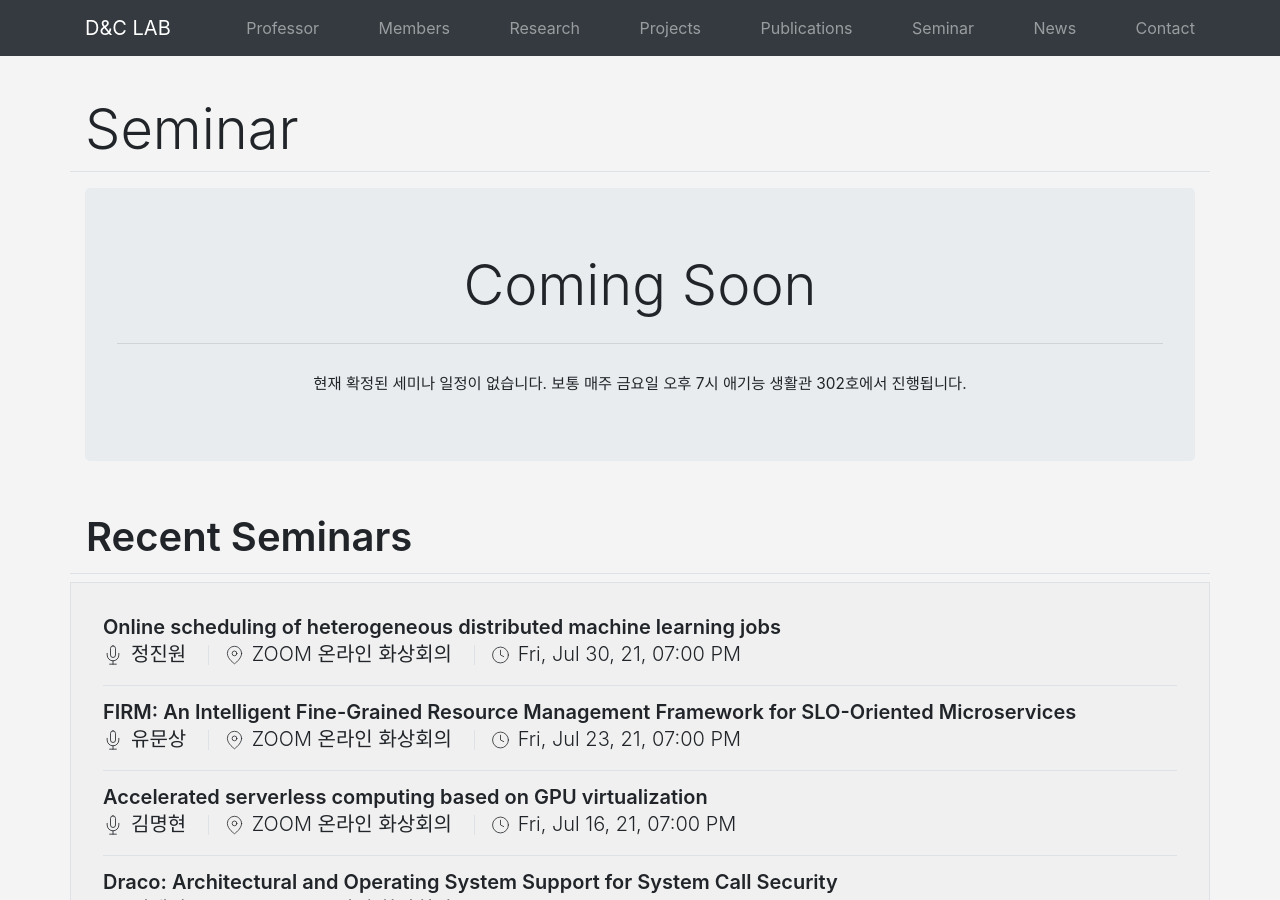
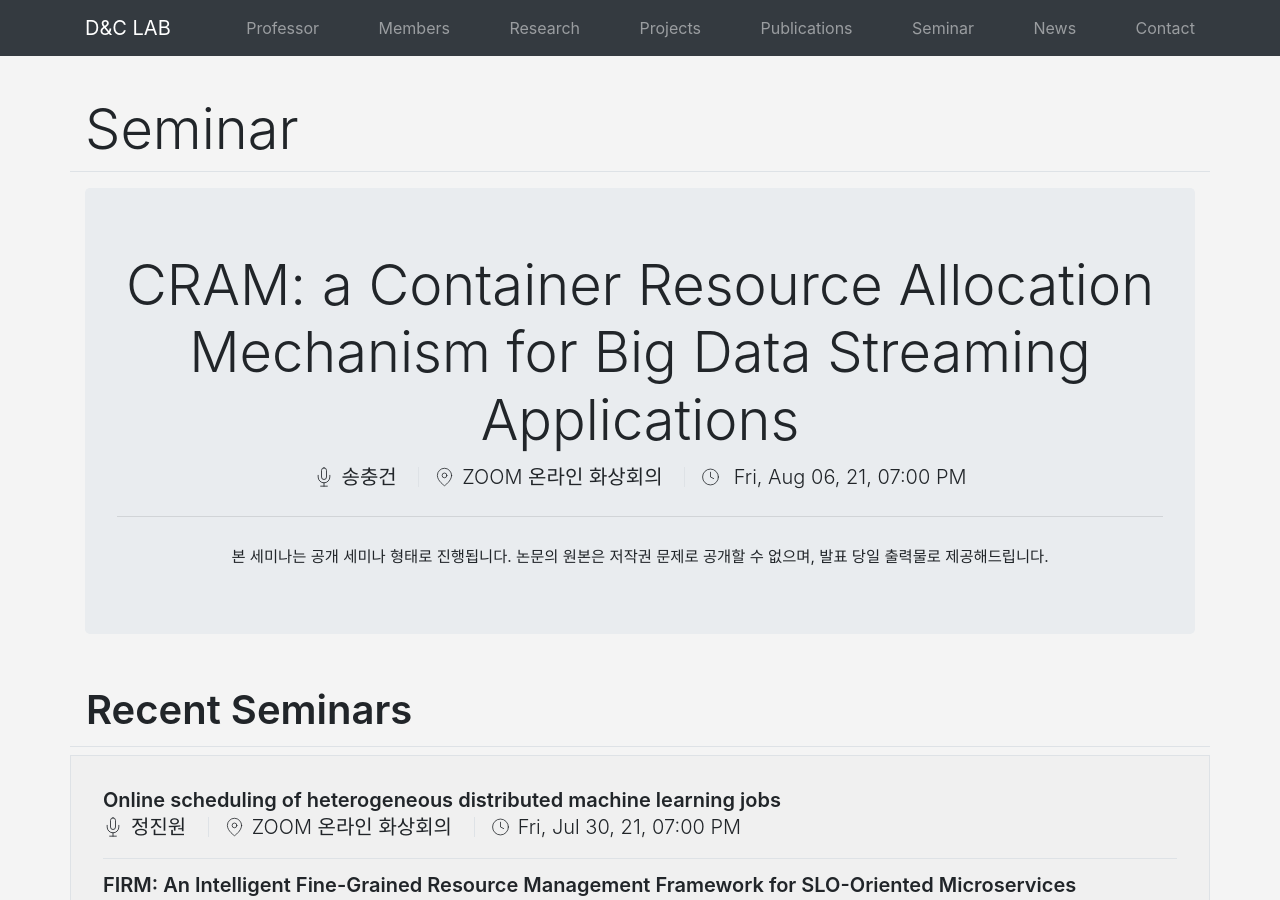
Before and after one commit to KU-Cloud/ku-cloud.github.io, a Jekyll site: the page built from seminar.html, in a window 1280 px wide and 900 px high. Built offline with Jekyll 4.4.1, drawn with Linux system fonts in a browser that asks for light colours.

Commit message:
update seminars

```diff
--- a/_data/seminars.yaml
+++ b/_data/seminars.yaml
@@ -735,3 +735,7 @@
   date: 2021-07-30T19:00:00.000+0900
   speacker: 정진원
   location: ZOOM 온라인 화상회의
+- title: 'CRAM: a Container Resource Allocation Mechanism for Big Data Streaming Applications'
+  date: 2021-08-06T19:00:00.000+0900
+  speacker: 송충건
+  location: ZOOM 온라인 화상회의
```
